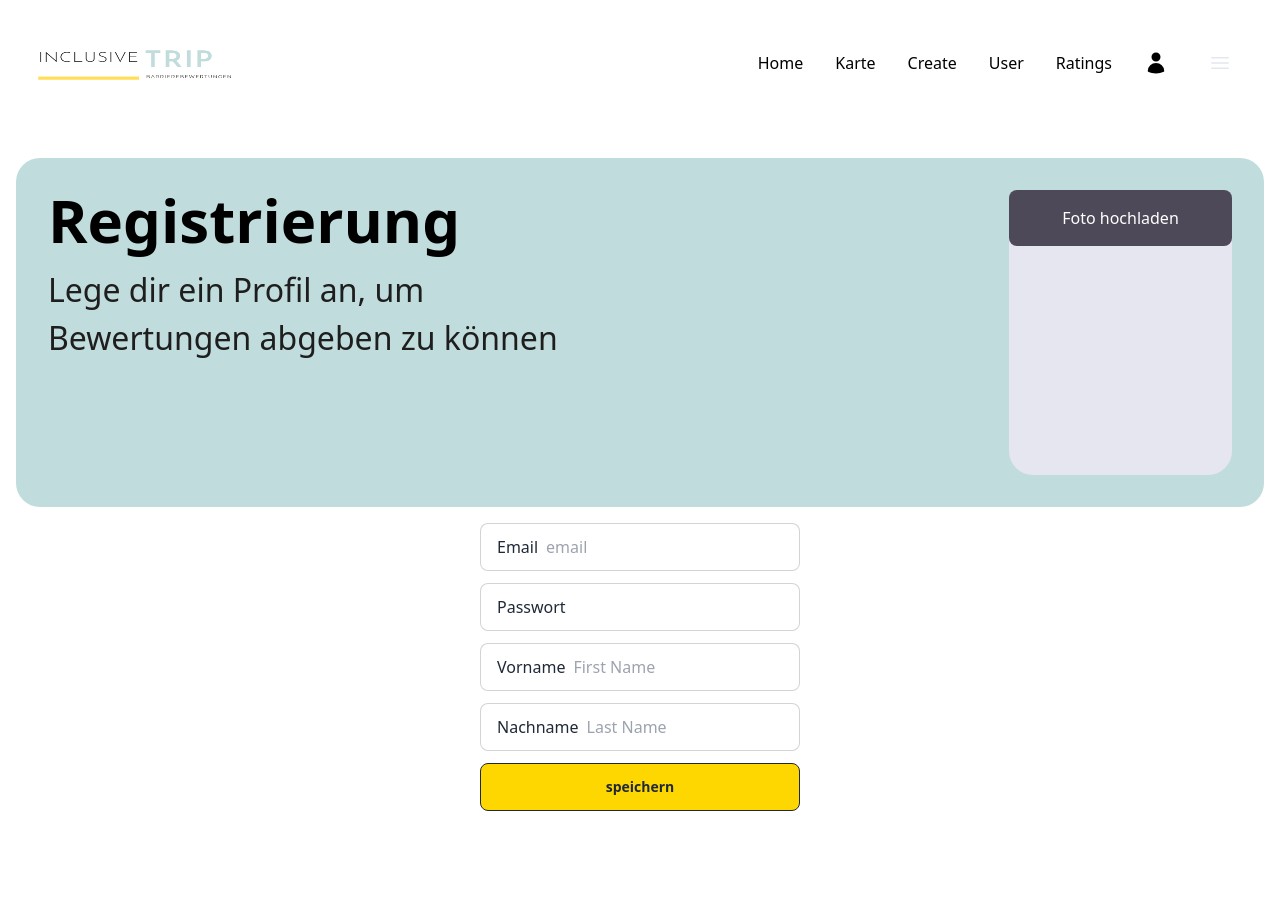
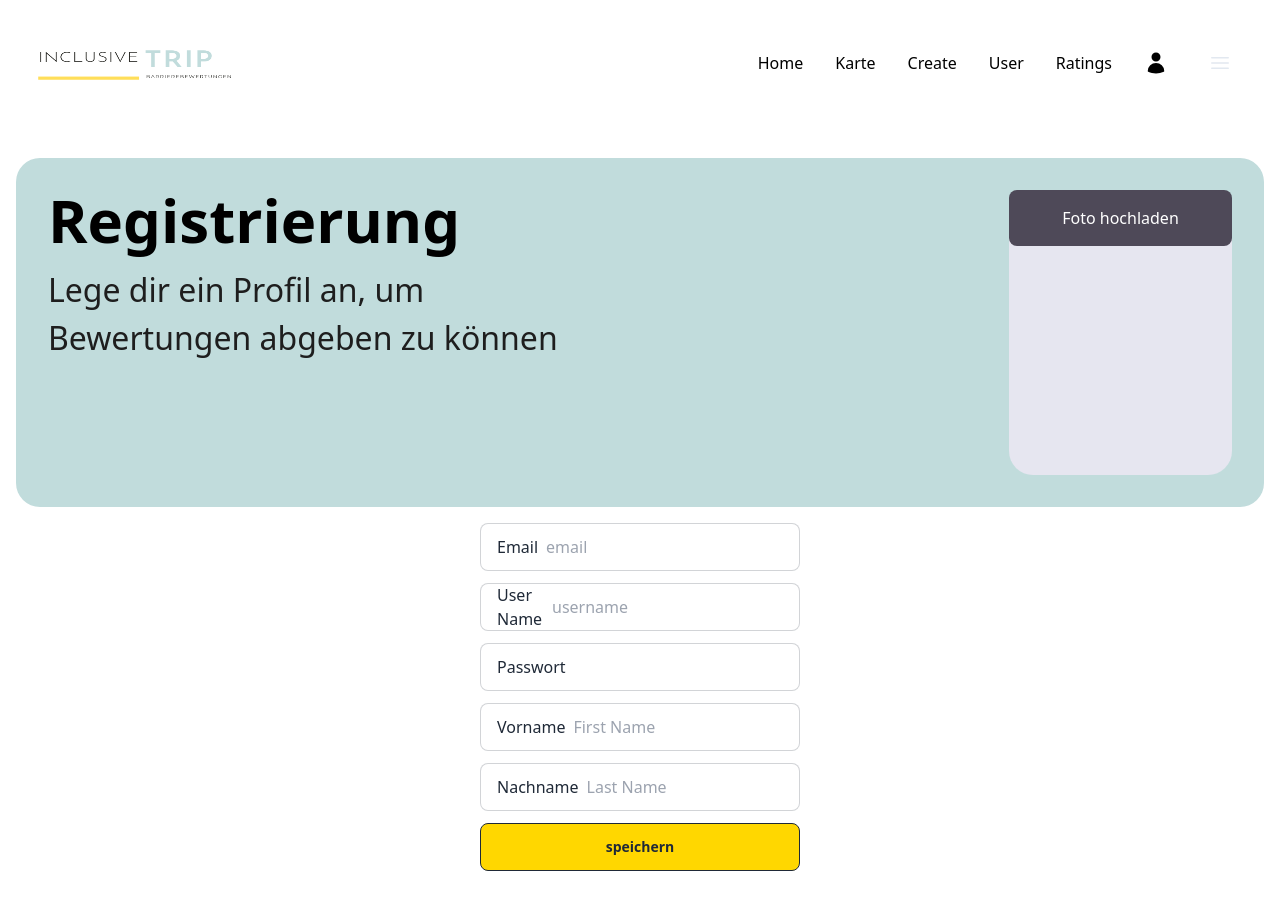
Before and after one commit to adnanabdalrahman/inclusivetripFE, a React (Vite) app: page /signup in a window 1280 px wide. Shown: the top 910 px of the page. Built offline with nearby package versions, Linux system fonts and the light colour scheme; no server answers.

Commit message:
Behebung Konflikt

```diff
--- a/src/components/Signup.jsx
+++ b/src/components/Signup.jsx
@@ -80,11 +80,11 @@
                     className="grow" placeholder="email" />
                 </label>
 
-                {/* <label className="input input-bordered flex items-center gap-2 w-full">
+                <label className="input input-bordered flex items-center gap-2 w-full">
                   User Name
                   <input onChange={handleChange} value={signupData.username} type="text"
                     name="username" className="grow" placeholder="username" />
-                </label> */}
+                </label>
 
                 <label className="input input-bordered flex items-center gap-2 w-full">
                   Passwort
```
